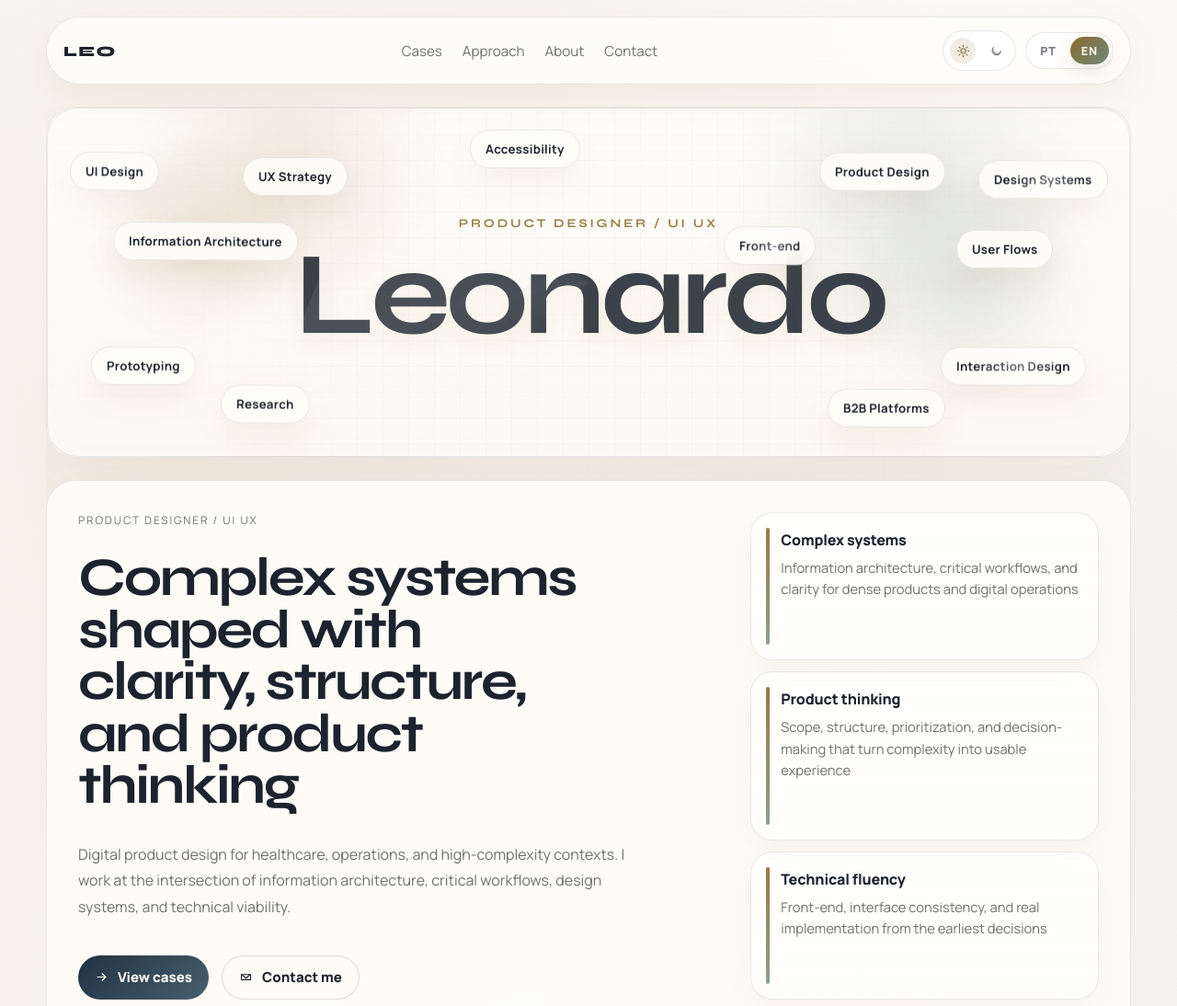
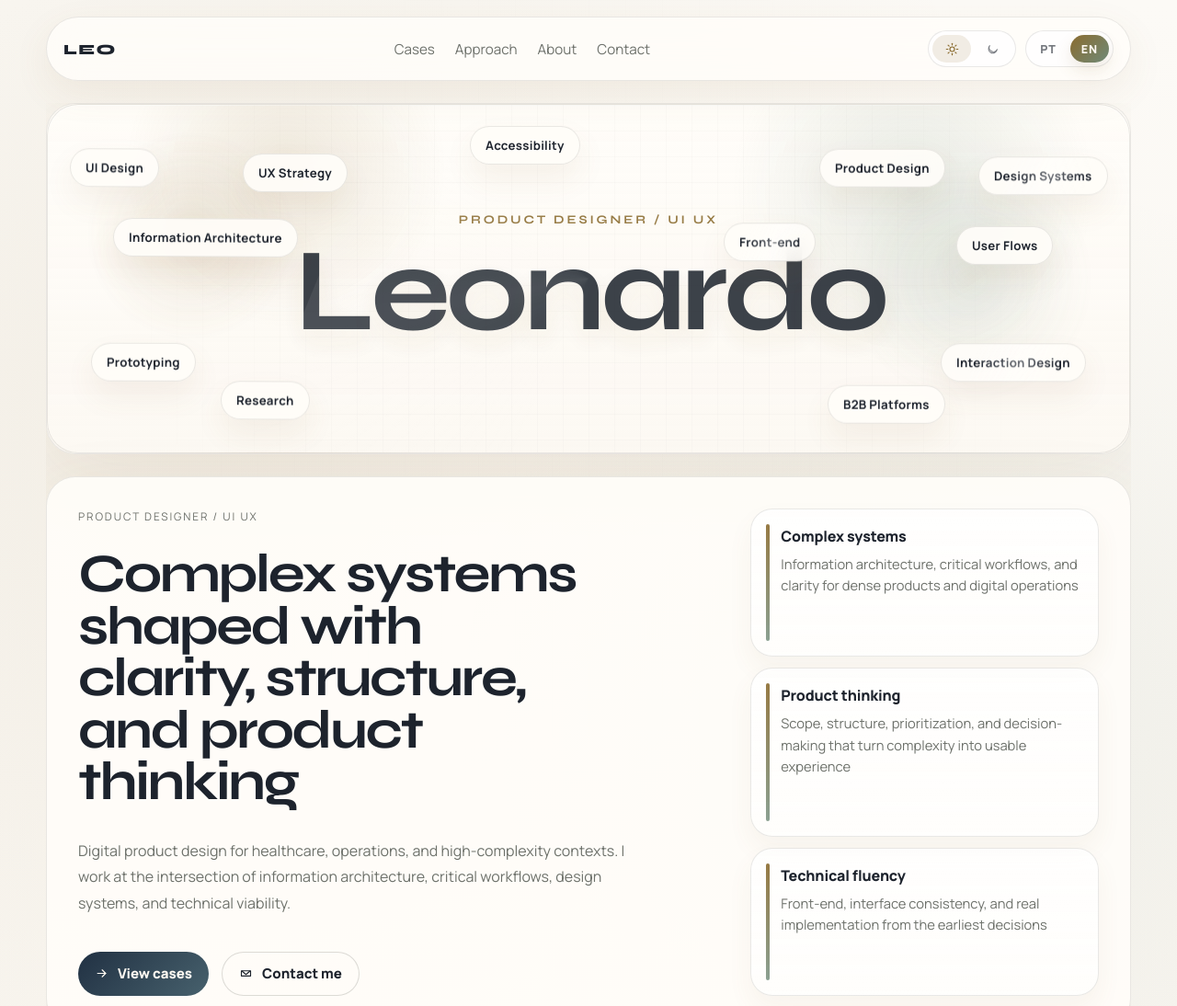
Before and after one commit to leo-lgc/leonardocastro.design, a plain HTML site: page index.html in a window 1280 px wide. Shown: the top 1094 px of the page at 92% size. Drawn offline with Linux system fonts and the light colour scheme.

Commit message:
Align theme toggle with language control

```diff
--- a/styles.css
+++ b/styles.css
@@ -155,8 +155,11 @@ h3 {
   position: relative;
   display: inline-flex;
   align-items: center;
-  gap: 8px;
-  padding: 7px;
+  justify-content: space-between;
+  gap: 0;
+  width: 96px;
+  height: 40px;
+  padding: 4px;
   border: 1px solid var(--line);
   border-radius: 999px;
   background: var(--panel-strong);
@@ -186,9 +189,11 @@ body[data-theme="dark"] .language-toggle:hover {
   display: inline-flex;
   align-items: center;
   justify-content: center;
-  width: 28px;
-  height: 28px;
-  border-radius: 50%;
+  position: relative;
+  z-index: 1;
+  width: 42px;
+  height: 30px;
+  border-radius: 999px;
   transition: transform 280ms ease, background 220ms ease, color 220ms ease, opacity 220ms ease;
 }
 
```
